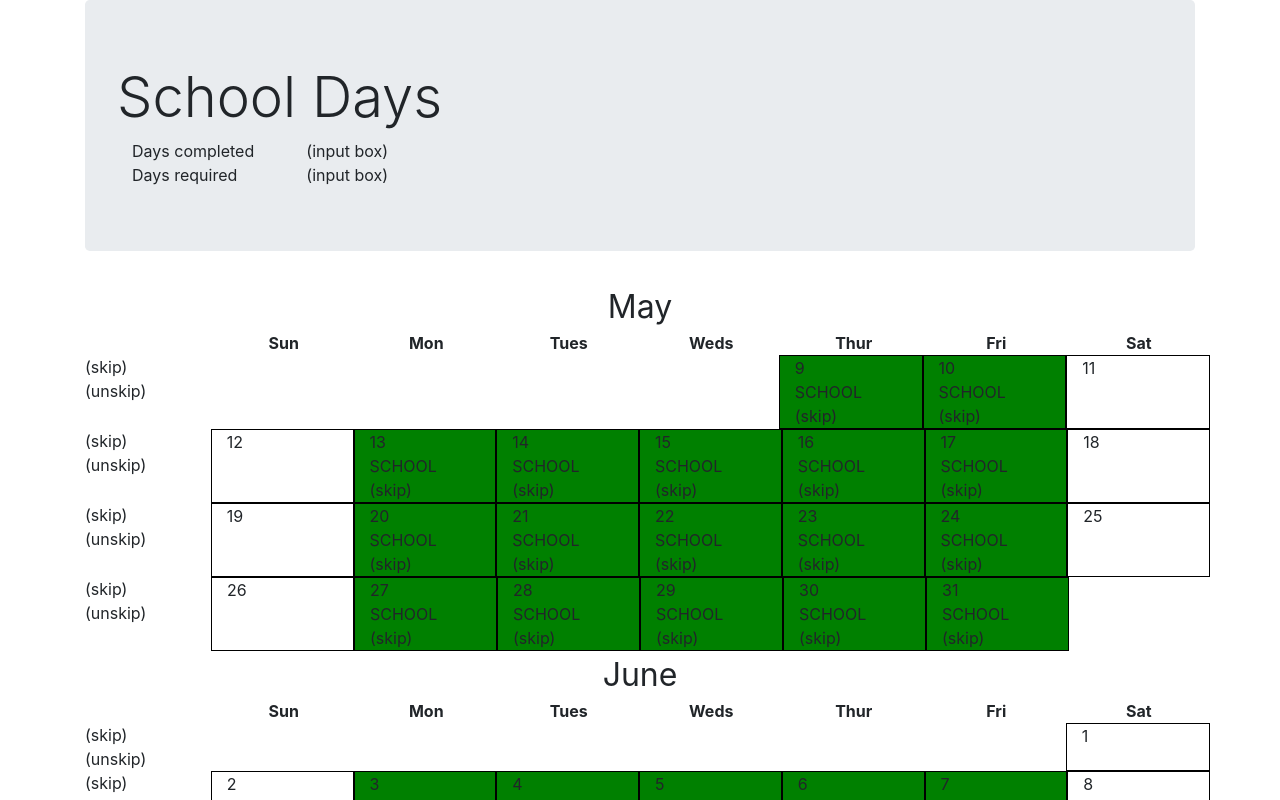
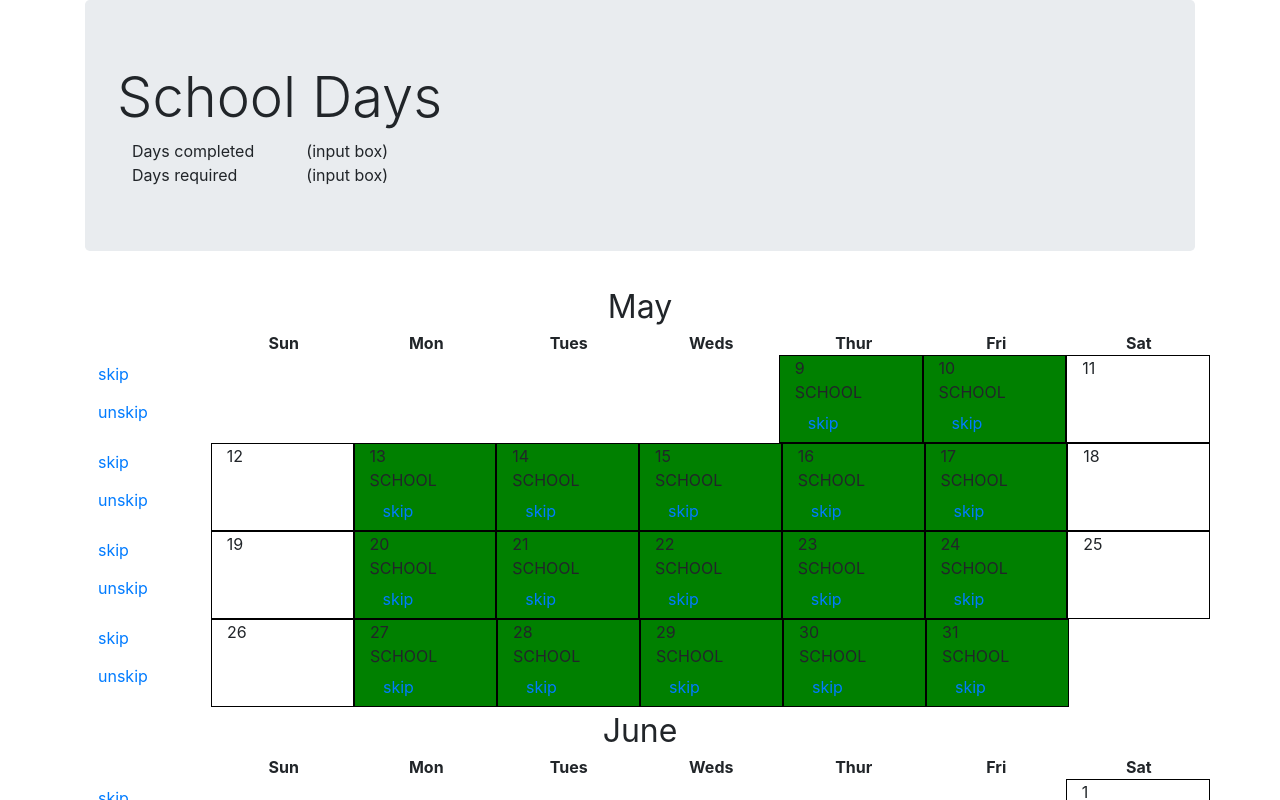
Before and after one commit to spraints/school-days, a React (Create React App) app in the folder r/: page / in a window 1280 px wide. Shown: the top 800 px of the page. Built offline with nearby package versions, Linux system fonts and the light colour scheme.

Commit message:
Skip and unskip days of school

```diff
--- a/r/src/App.tsx
+++ b/r/src/App.tsx
@@ -2,7 +2,7 @@ import React from 'react';
 import './App.css';
 import Inputs from './Inputs';
 import Calendar from './Calendar';
-import {MonthData} from './Types';
+import {MonthData, MonthDay} from './Types';
 import generateCalendar from './generate-calendar';
 
 type Props = any
@@ -16,7 +16,42 @@ class App extends React.Component<Props, State> {
     this.state = {calendar: generateCalendar(new Date())};
   }
 
+  onSkip(days: Array<MonthDay>) {
+    this.updateSkips(true, days)
+  }
+
+  onUnskip(days: Array<MonthDay>) {
+    this.updateSkips(false, days)
+  }
+
+  updateSkips(newValue: boolean, days: Array<MonthDay>) {
+    const matcher = this.makeMatcher(days)
+    const calendar = this.state.calendar.map(md => ({
+      month: md.month,
+      weeks: md.weeks.map(wd => wd.map(dd => (dd && {
+        day: dd.day,
+        dow: dd.dow,
+        skipped: matcher(md.month, dd.day) ? newValue : dd.skipped
+      })))
+    }))
+    this.setState({calendar})
+  }
+
+  makeMatcher(days: Array<MonthDay>): (month: string, day: number) => boolean {
+    const hits: {[month: string]: {[day: number]: boolean}} = {}
+    days.forEach(day => {
+      if (!hits[day.month])
+        hits[day.month] = {}
+      hits[day.month][day.day] = true
+    })
+    return (month: string, day: number) => (hits[month] && hits[month][day]) || false
+  }
+
   render() {
+    const actions = {
+      onSkip: this.onSkip.bind(this),
+      onUnskip: this.onUnskip.bind(this)
+    }
     return (
       <div className="container">
         <div className="jumbotron">
@@ -25,7 +60,7 @@ class App extends React.Component<Props, State> {
             <Inputs/>
           </div>
         </div>
-        <Calendar months={this.state.calendar}/>
+        <Calendar months={this.state.calendar} actions={actions} />
       </div>
     );
   }
--- a/r/src/Calendar.tsx
+++ b/r/src/Calendar.tsx
@@ -1,15 +1,15 @@
 import React from 'react';
 import Month from './Month';
-import {MonthData} from './Types';
+import {MonthData, ActionsProps} from './Types';
 
-type Props = {
+type Props = ActionsProps & {
   months: Array<MonthData>
 }
 
 function Calendar(props: Props) {
   return (
     <div className="calendar">
-      {props.months.map(month => <Month name={month.month} weeks={month.weeks} />)}
+      {props.months.map(month => <Month name={month.month} weeks={month.weeks} actions={props.actions} />)}
     </div>
   )
 }
--- a/r/src/Inputs.tsx
+++ b/r/src/Inputs.tsx
@@ -1,11 +1,16 @@
 import React from 'react';
 
-export function SkipButton() {
-  return <div>(skip)</div>
+type ButtonProps = {
+  children?: any
+  action: () => void
 }
 
-export function UnskipButton() {
-  return <div>(unskip)</div>
+export function Button(props: ButtonProps) {
+  return (
+    <div>
+      <button type="button" className="btn btn-link" onClick={props.action}>{props.children}</button>
+    </div>
+  )
 }
 
 function Inputs() {
--- a/r/src/Month.tsx
+++ b/r/src/Month.tsx
@@ -1,8 +1,8 @@
 import React from 'react';
 import Week from './Week';
-import {WeekData} from './Types';
+import {ActionsProps, WeekData} from './Types';
 
-type Props = {
+type Props = ActionsProps & {
   name: string
   weeks: Array<WeekData>
 }
@@ -23,7 +23,7 @@ function Month(props: Props) {
         <div className="col day-name">Fri</div>
         <div className="col day-name">Sat</div>
       </div>
-      {props.weeks.map(week => <Week days={week} />)}
+      {props.weeks.map(week => <Week month={props.name} days={week} actions={props.actions} />)}
     </div>
   )
 }
--- a/r/src/Week.tsx
+++ b/r/src/Week.tsx
@@ -1,8 +1,10 @@
 import React from 'react';
-import {WeekData, DayData, DayOfWeek} from './Types';
-import {SkipButton, UnskipButton} from './Inputs';
+import {ActionsProps, MonthDay, WeekData, DayData, DayOfWeek} from './Types';
+import {Button} from './Inputs';
+import {filterNonNull} from './utils';
 
-type Props = {
+type Props = ActionsProps & {
+  month: string
   days: WeekData
 }
 
@@ -10,15 +12,25 @@ function Week(props: Props) {
   return (
     <div className="row week">
       <div className="col controls">
-        <SkipButton/>
-        <UnskipButton/>
+        <Button action={act(props.actions.onSkip, props.month, props.days)}>
+          skip
+        </Button>
+        <Button action={act(props.actions.onUnskip, props.month, props.days)}>
+          unskip
+        </Button>
       </div>
-      {props.days.map(renderDay)}
+      {props.days.map(day => <Day actions={props.actions} month={props.month} day={day} />)}
     </div>
   )
 }
 
-function renderDay(day: null | DayData) {
+type DayProps = ActionsProps & {
+  month: string
+  day: null | DayData
+}
+
+function Day(props: DayProps) {
+  const {day, month, actions} = props
   if (day == null) {
     return <div className="col"></div>;
   } else if (day.dow === DayOfWeek.Sunday || day.dow === DayOfWeek.Saturday) {
@@ -32,7 +44,7 @@ function renderDay(day: null | DayData) {
       <div className="col day skipped">
         <div className="dayNum">{day.day}</div>
         <div className="content">NO SCHOOL</div>
-        <UnskipButton />
+        <Button action={act(actions.onUnskip, month, [day])}>unskip</Button>
       </div>
     );
   } else {
@@ -40,10 +52,14 @@ function renderDay(day: null | DayData) {
       <div className="col day school">
         <div className="dayNum">{day.day}</div>
         <div className="content">SCHOOL</div>
-        <SkipButton />
+        <Button action={act(actions.onSkip, month, [day])}>skip</Button>
       </div>
     );
   }
 }
 
+function act(fn: (days: Array<MonthDay>) => void, month: string, days: Array<null | DayData>) {
+  return () => fn(filterNonNull(days).map(day => ({month: month, day: day.day})))
+}
+
 export default Week
```
Also changed, not shown: r/src/Types.tsx (+14 -0 lines).
